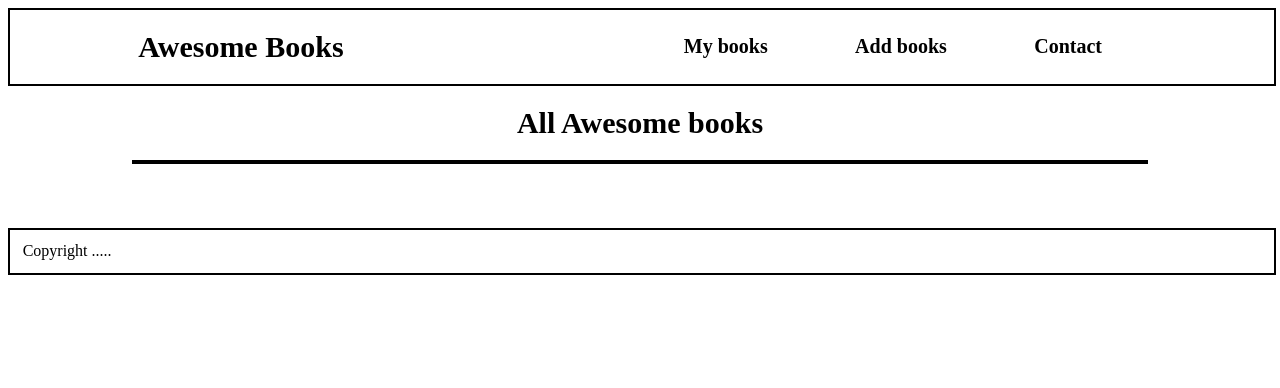
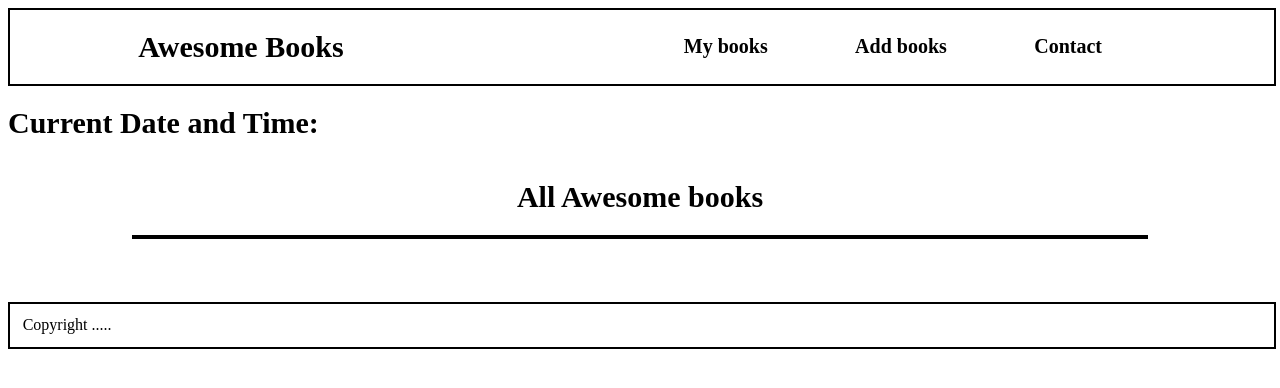
Before and after one commit to StevenWafeek/Awesome-books, a website with bundled scripts: page index.html in a window 1280 px wide. Built offline with nearby package versions, Linux system fonts and the light colour scheme.

Commit message:
Add new changes to html

```diff
--- a/index.html
+++ b/index.html
@@ -16,7 +16,10 @@
             <a href="#contact" id="contact-link">Contact</a>
         </ul>
     </header>
-
+    <div class="timer">
+      <h1>Current Date and Time:</h1>
+      <p id="date"></p>
+    </div>
       <div id="books">
           <h1>All Awesome books</h1>
           <article id="book-list"> </article>
@@ -51,6 +54,5 @@
         <div class="copyright">Copyright .....</div>
       </footer>
       <script src="app.js" type="module"></script>
-      <!-- <script src="luxon.js"></script> -->
   </body>
 </html>
```
